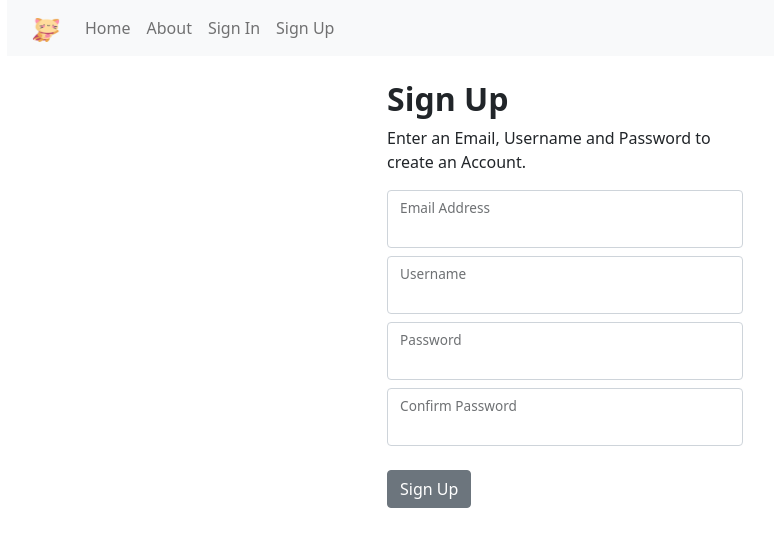
After one commit to Mukuh/flower_catcher, a Flask app: page /sign_up in a window 1280 px wide. The commit adds this page. Shown: the top 547 px of the page, without its empty margins (75-849 px from the left). Run offline with Flask 2, Linux system fonts and the light colour scheme.

Commit message:
[code] added user login and database

```diff
--- a/flowr/auth.py
+++ b/flowr/auth.py
@@ -1,11 +1,86 @@
-from flask import Blueprint, render_template
+# flask imports
+from flask import Blueprint, render_template, request, flash, redirect, url_for
+from flask_login import login_user, logout_user, login_required, current_user
+
+# external imports
+import bcrypt
+
+# local imports
+from .models import User
+from . import db
 
 auth = Blueprint("auth", __name__)
 
-@auth.route("/login")
+
+@auth.route("/sign_in", methods=["GET", "POST"])
 def login():
-    return render_template("login.html")
+    if request.method == "POST":
+        email = request.form.get("email")
+        password = request.form.get("password")
 
-@auth.route("/sign_in")
+        user = User.query.filter_by(email=email).first()
+        if user:
+            # https://hackernoon.com/hashing-passwords-in-python-bcrypt-tutorial-with-examples-77dh36ef
+            if bcrypt.checkpw(password.encode(), user.password_hash):
+                flash("Logged in!", category="success")
+                # TODO: change this to a button value
+                login_user(user, remember=True)
+                return redirect(url_for("views.home"))
+            else:
+                flash("Password incorrect!", category="error")
+        else:
+            flash("Email does not exist", category="error")
+
+    return render_template("sign_in.html", user=current_user)
+
+
+@auth.route("/sign_up", methods=["GET", "POST"])
 def sign_in():
-    return render_template("sign_in.html")
+    if request.method == "POST":
+        email = request.form.get("email")
+        username = request.form.get("username")
+        password = request.form.get("password")
+        password_confirm = request.form.get("password_confirm")
+
+        if email != "" and username != "" and password != "" and password_confirm != "":
+            email_exists = User.query.filter_by(email=email).first()
+            username_exists = User.query.filter_by(username=username).first()
+
+            if email_exists:
+                flash("Email already in use.", category='error')
+            elif username_exists:
+                flash("Username already in use.", category='error')
+            elif password != password_confirm:
+                flash("Passwords do not match!", category='error')
+            # TODO: add more errors here
+            else:
+                # https://hackernoon.com/hashing-passwords-in-python-bcrypt-tutorial-with-examples-77dh36ef
+                # hash the password with a salt and just save the hased password
+                password_hash = bcrypt.hashpw(
+                    password=password.encode(),
+                    salt=bcrypt.gensalt()
+                    )
+
+                # create the user
+                new_user = User(
+                    email = email,
+                    username = username,
+                    password_hash = password_hash
+                )
+                # store the user in the database
+                db.session.add(new_user)
+                db.session.commit()
+                flash("new user created")
+                # redirect to home
+                return redirect(url_for("views.home"))
+        else:
+            flash("Please complete every input.")
+
+    return render_template("sign_up.html", user=current_user)
+
+
+@auth.route("/sign_out")
+@login_required
+def sign_out():
+    logout_user()
+    return redirect(url_for("views.home"))
--- a/flowr/database.py
+++ /dev/null
@@ -1,3 +0,0 @@
-import sqlite3
-
-import click
--- a/flowr/templates/base.html
+++ b/flowr/templates/base.html
@@ -14,6 +14,69 @@
 </head>
 <body>
     <div class="container">
+        <div class="row">
+            <div class="col">
+                <nav class="navbar navbar-expand-lg navbar-light bg-light">
+                    <div class="container-fluid">
+                      <a class="navbar-brand" href=#>
+                        <img src="/static/img/kitty_superhero.png" alt="" width="30" height="24">
+                      </a>
+                      <button
+                        class="navbar-toggler"
+                        type="button"
+                        data-bs-toggle="collapse"
+                        data-bs-target="#navbar"
+                        aria-controls="navbar"
+                        aria-expanded="false"
+                        aria-label="Toggle navigation"
+                      >
+                        <span class="navbar-toggler-icon"></span>
+                      </button>
+                      <div class="collapse navbar-collapse" id="navbar">
+                        <div class="navbar-nav">
+                            <li class="nav-item">
+                                <a class="nav-link" href="/home">Home</a>
+                            </li>
+                            <li class="nav-item">
+                                <a class="nav-link" href="/about">About</a>
+                            </li>
+                            {% if user.is_authenticated %}
+                                <li class="nav-item">
+                                    <a class="nav-link" href="/sign_out">Sign Out</a>
+                                </li>
+                            {% else %}
+                                <li class="nav-item">
+                                    <a class="nav-link" href="/sign_in">Sign In</a>
+                                </li>
+                                <li class="nav-item">
+                                    <a class="nav-link" href="/sign_up">Sign Up</a>
+                                </li>
+                            {% endif %}
+                        </div>
+                      </div>
+                    </div>
+                  </nav>
+            </div>
+        </div>
+    </div>
+    {% with messages = get_flashed_messages(with_categories=True) %}
+        {% if messages %}
+            {% for category, message in messages %}
+                {% if category == "error" %}
+                    <div class="alert alert-danger alter-dismissible fade show" role="alert">
+                        {{message}}
+                    <button type="button" class="btn-close" data-bs-dismiss="alert"></button>
+                    </div>
+                {% else %}
+                    <div class="alert alert-success alter-dismissible fade show" role="alert">
+                        {{message}}
+                    <button type="button" class="btn-close" data-bs-dismiss="alert"></button>
+                    </div>
+                {% endif %}
+            {% endfor %}
+        {% endif %}
+    {% endwith %}
+    <div class="container-sm">
         {% block content %}{% endblock %}
     </div>
     <script
--- /dev/null
+++ b/flowr/templates/sign_up.html
@@ -0,0 +1,35 @@
+{% extends "base.html" %}
+{% block title %}
+    Sign Up
+{% endblock %}
+{% block content %}
+<div class="row">
+    <div class="col"></div>
+    <div class="col">
+        <br/>
+        <h2 class="fw-bolder">Sign Up</h2>
+        <p>Enter an Email, Username and Password to create an Account.</p>
+        <form method="POST">
+            <div class="form-floating mb-2">
+                <input type="email" class="form-control" id="email" name="email">
+                <label for="email">Email Address</label>
+            </div>
+            <div class="form-floating mb-2">
+                <input type="text" class="form-control" id="username" name="username">
+                <label for="username">Username</label>
+            </div>
+            <div class="form-floating mb-2">
+                <input type="password" class="form-control" id="password" name="password">
+                <label for="password">Password</label>
+            </div>
+            <div class="form-floating">
+                <input type="password" class="form-control" id="password_confirm" name="password_confirm">
+                <label for="password_confirm">Confirm Password</label>
+            </div>
+            <br/>
+            <button class="btn btn-secondary" type="submit">Sign Up</button>
+        </form>
+    </div>
+    <div class="col"></div>
+</div>
+{% endblock %}
--- a/flowr/view.py
+++ b/flowr/views.py
@@ -1,11 +1,13 @@
+# flask imports
 from flask import Blueprint, render_template
+from flask_login import current_user
 
 views = Blueprint("views", __name__)
 
 @views.route("/")
 @views.route("/home")
 def home():
-    return render_template("home.html")
+    return render_template("home.html", user=current_user)
 
 @views.route("/about")
 def about():
--- a/requirements.txt
+++ b/requirements.txt
@@ -1 +1,4 @@
 flask
+flask_sqlalchemy
+flask_login
+bcrypt
```
Also changed, not shown: flowr/__init__.py (+35 -4 lines), flowr/models.py (added, +17 -0 lines), flowr/templates/home.html (+8 -5 lines), flowr/templates/sign_in.html (+28 -0 lines), flowr/static/favicon.ico, flowr/static/img/kitty_superhero.png (added), flowr/templates/login.html (deleted), flowr/users.db (added).
